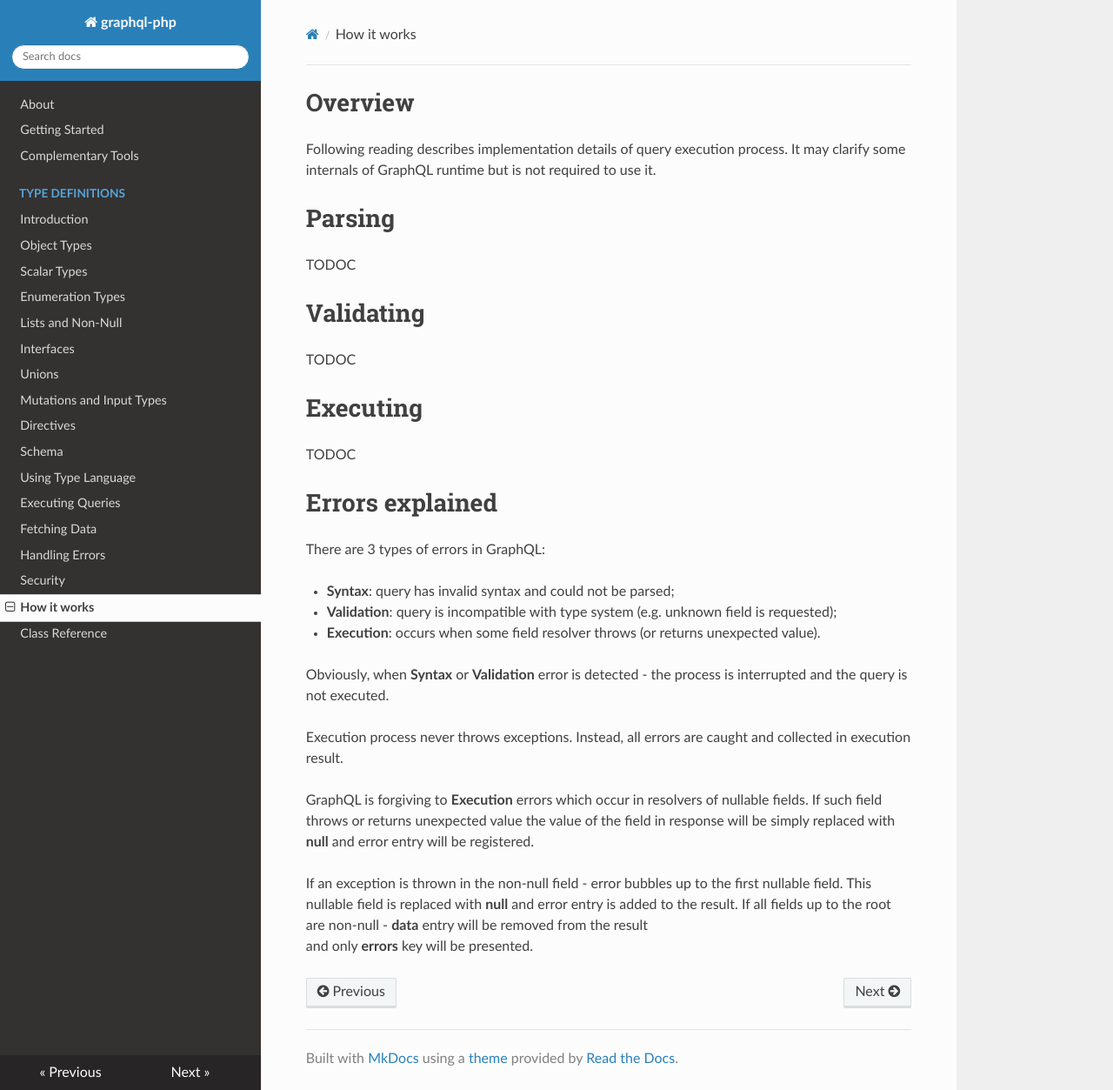
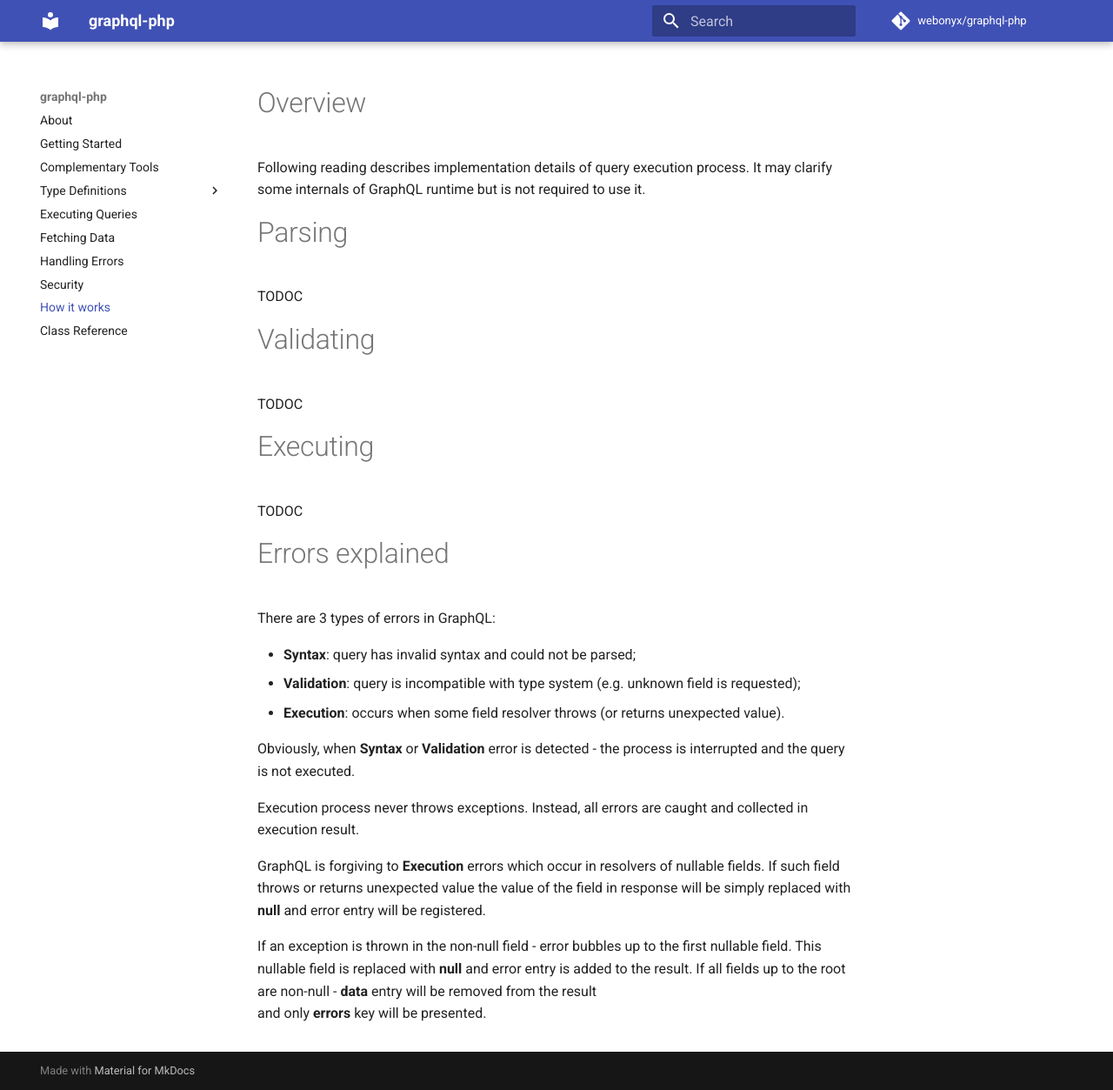
Before and after one commit to webonyx/graphql-php, an MkDocs documentation site: the page built from docs/how-it-works.md, in a window 1280 px wide and 1253 px high. Shown: the whole window at 87% size. Built offline with MkDocs 1.6.1 and Material for MkDocs 9.7.7, drawn with Linux system fonts in a browser that asks for light colours; nearby versions of some CDN libraries; comment, search, counter and statistics services are not loaded; old or Windows-style settings are respelled for this version of MkDocs.

```diff
--- a/mkdocs.yml
+++ b/mkdocs.yml
@@ -1,5 +1,9 @@
 site_name: graphql-php
-pages:
+site_description: PHP implementation of the GraphQL specification
+docs_dir: docs/
+repo_name: webonyx/graphql-php
+repo_url: https://github.com/webonyx/graphql-php
+nav:
 - About: index.md
 - Getting Started: getting-started.md
 - Complementary Tools: complementary-tools.md
@@ -23,4 +27,5 @@ pages:
 # - Performance tips: performance.md
 - How it works: how-it-works.md
 - Class Reference: reference.md
-theme: readthedocs
+theme:
+  name: material
```
